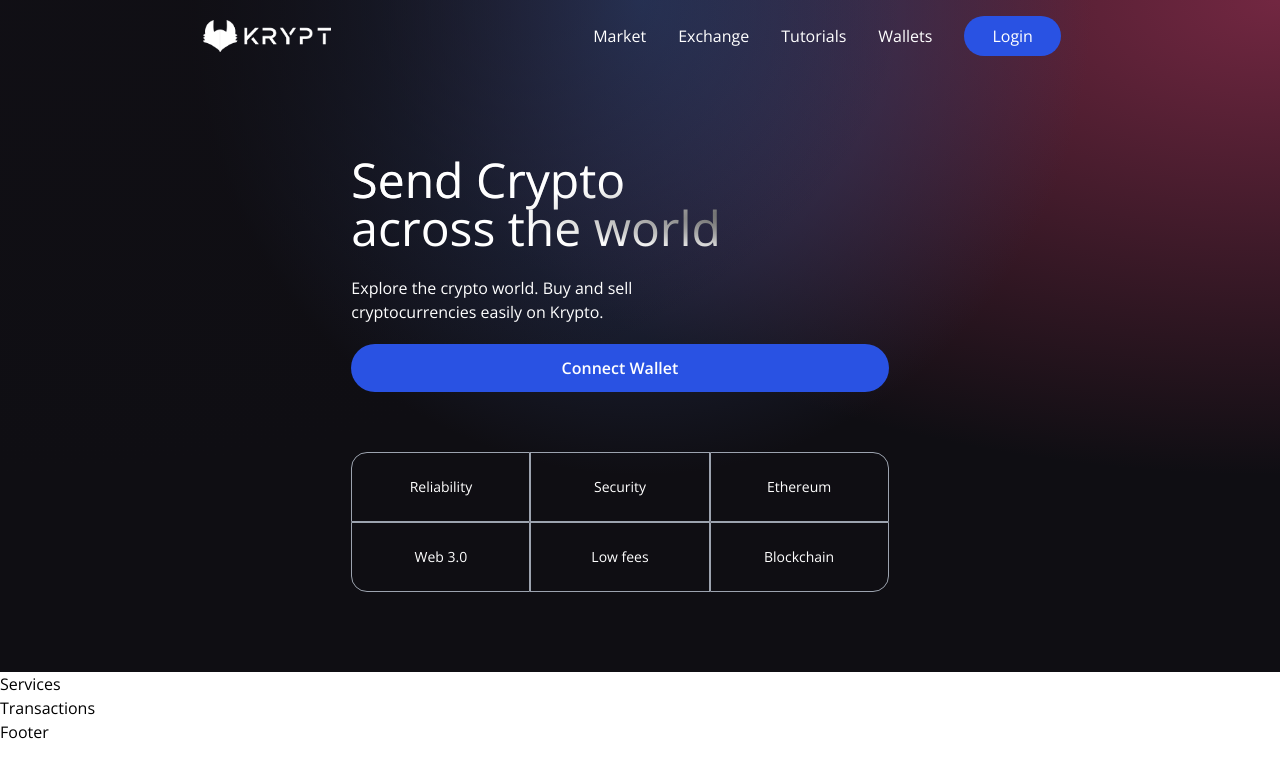
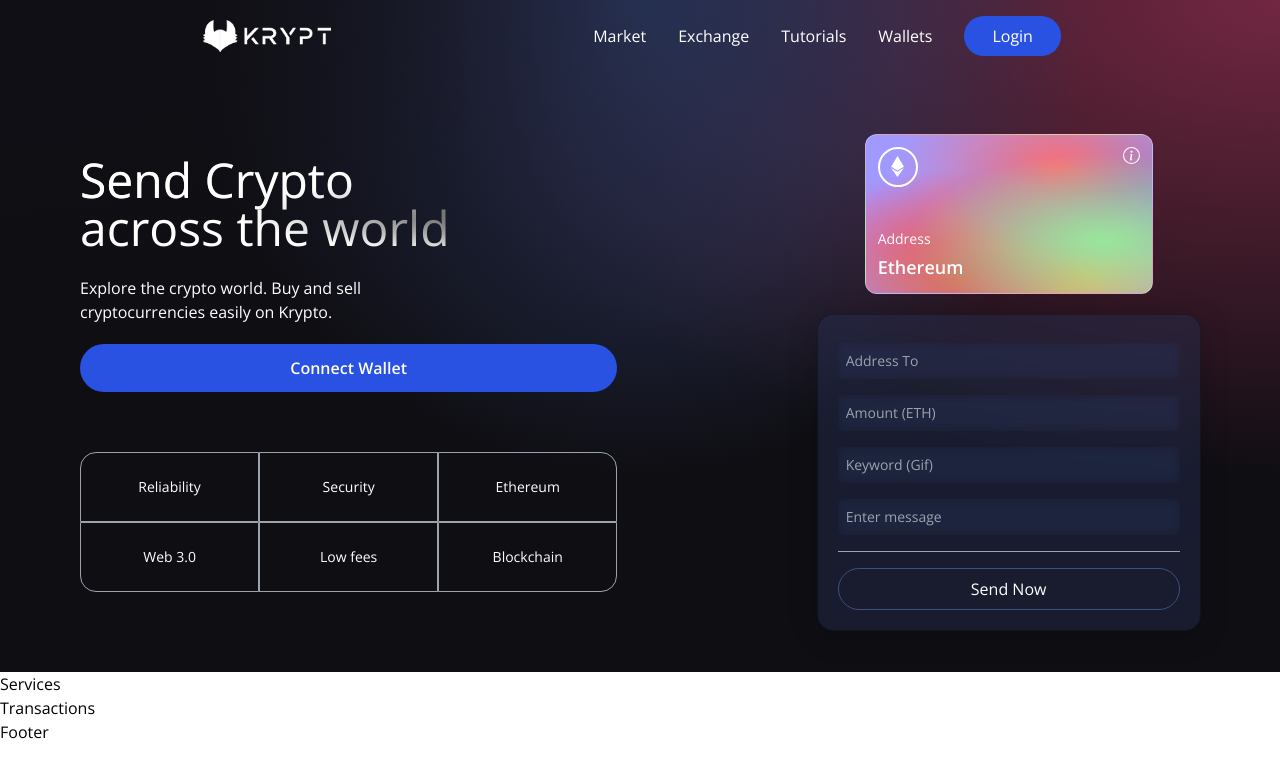
Before and after one commit to mohamedelmougy/krypt-web3.0, a React (Vite) app: page / in a window 1280 px wide. Shown: the top 778 px of the page. Built offline with nearby package versions, Linux system fonts and the light colour scheme.

Commit message:
feat: finish welcome section

```diff
--- a/src/components/Loader.jsx
+++ b/src/components/Loader.jsx
@@ -2,7 +2,9 @@
 
 const Loader = () => {
   return (
-    <div>Loader</div>
+    <div className="flex justify-center items-center py-3">
+      <div className="animate-spin rounded-full h-32 w-32 border-b-2 border-red-700"/>
+    </div>
   )
 }
 
--- a/src/components/Welcome.jsx
+++ b/src/components/Welcome.jsx
@@ -6,12 +6,25 @@
 const commonStyles =
   "min-h-[70px] sm:px-0 px-2 sm:min-w-[120px] flex justify-center items-center border-[0.5px] border-gray-400 text-sm font-light text-white";
 
+
+  const Input=({placeholder,name,type,value,handleChange})=>(
+    <input
+        placeholder={placeholder}
+        type={type}
+        step="0.0001"
+        value={value}
+        onChange={(e)=>handleChange(e,name)}
+        className="my-2 w-full rounded-sm p-2 outline-none bg-transparent text-white border-none text-sm white-glassmorphism"
+    />
+  )
+
 const Welcome = () => {
   const connectToWallet = () => {};
+  const handleSubmit = () => {};
   return (
     <div className="flex w-full justify-center items-center">
-      <div className="flex md:flex-row flex-col items-start justify-between md:p-20 py-12 px-4">
-        <div className="flex flex-1 justify-start flex-col md:mr-10">
+      <div className="flex mf:flex-row flex-col items-start justify-between md:p-20 py-12 px-4">
+        <div className="flex flex-1 justify-start flex-col mf:mr-10">
           <h1 className="text-3xl sm:text-5xl text-white text-gradient py-1">
             Send Crypto <br /> across the world{" "}
           </h1>
@@ -37,10 +50,45 @@
         </div>
       </div>
 
-    <div>
+      <div className="flex flex-col flex-1 items-center justify-start w-full mf:mt-0 mt-10">
+        <div className="p-3 justify-end items-start flex-col rounded-xl h-40 sm:w-72 w-full my-5 eth-card white-glassmorphism">
+          <div className="flex justify-between flex-col w-full h-full">
+            <div className="flex justify-between items-start">
+              <div className="w-10 h-10 rounded-full border-2 border-white flex justify-center items-center">
+              <SiEthereum fontSize={21} color="#fff"/>
+              </div>
+              <BsInfoCircle fontSize={17} color="#fff"/>
+            </div>
+            <div>
+              <p className="text-white font-light text-sm">
+                Address
+              </p>
+              <p className="text-white font-semibold text-lg mt-1">
+                Ethereum
+              </p>
+            </div>
+          </div>
+        </div>
 
+
+    <div className="p-5 sm:w-96 w-full flex flex-col justify-start items-center blue-glassmorphism">
+      <Input placeholder="Address To" name="AddressTo" type="text" handleChange={()=>{}}/>
+      <Input placeholder="Amount (ETH)" name="amount" type="number" handleChange={()=>{}}/>
+      <Input placeholder="Keyword (Gif)" name="keyword" type="text" handleChange={()=>{}}/>
+      <Input placeholder="Enter message" name="message" type="text" handleChange={()=>{}}/>
+      <div className="h-[1px] w-full bg-gray-400 my-2"/>
+      {false?(
+        <Loader/>
+      ):(
+        <button
+        type="button"
+        onClick={handleSubmit}
+        className="text-white w-full mt-2 border-[1px] p-2 border-[#3d4f7c] rounded-full cursor-pointer"
+        >Send Now</button>
+      )}
     </div>
 
+      </div>
     </div>
   );
 };
```
